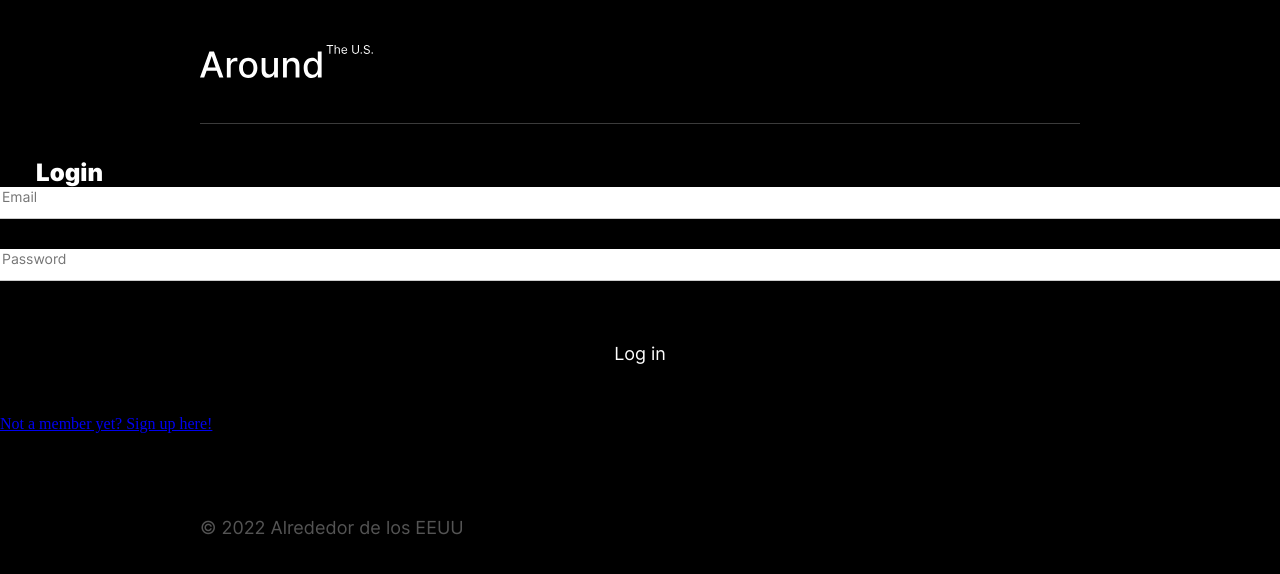
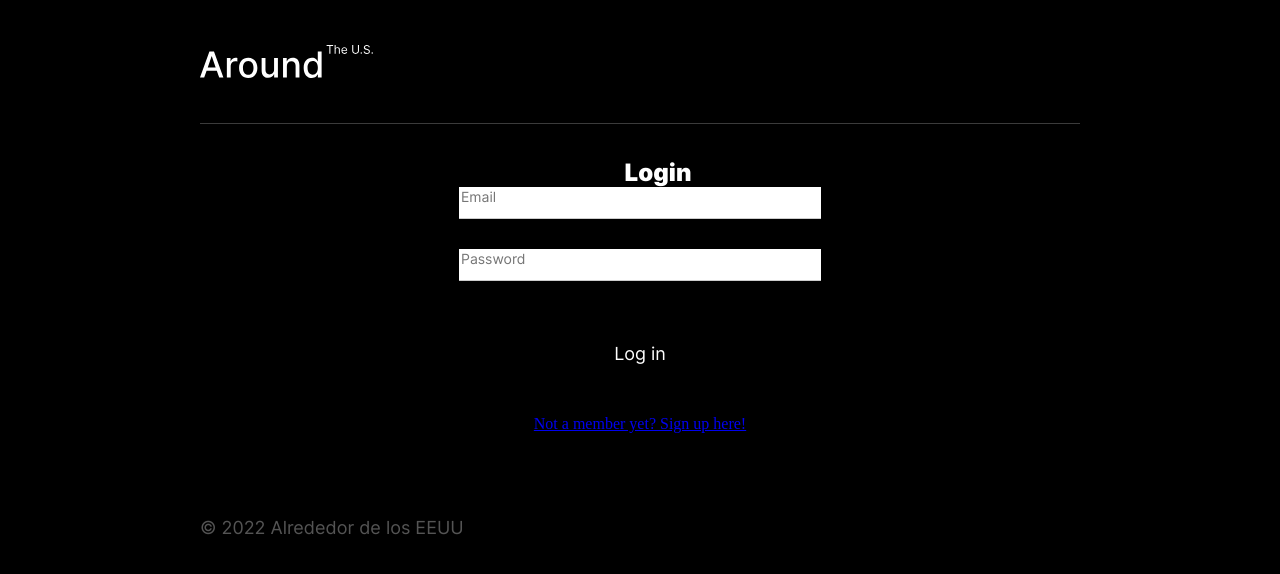
Before and after one commit to aegisnull/react-around-auth_es, a React (Create React App) app: page /signin in a window 1280 px wide. Shown: the top 574 px of the page. Built offline with nearby package versions, Linux system fonts and the light colour scheme; no server answers.

Commit message:
style: add flexbox and width to login__form

```diff
--- a/src/blocks/login/__form/login__form.css
+++ b/src/blocks/login/__form/login__form.css
@@ -0,0 +1,8 @@
+.login__form {
+  display: flex;
+  flex-direction: column;
+  align-items: center;
+  justify-content: center;
+  width: 358px;
+  margin: auto;
+}
```
